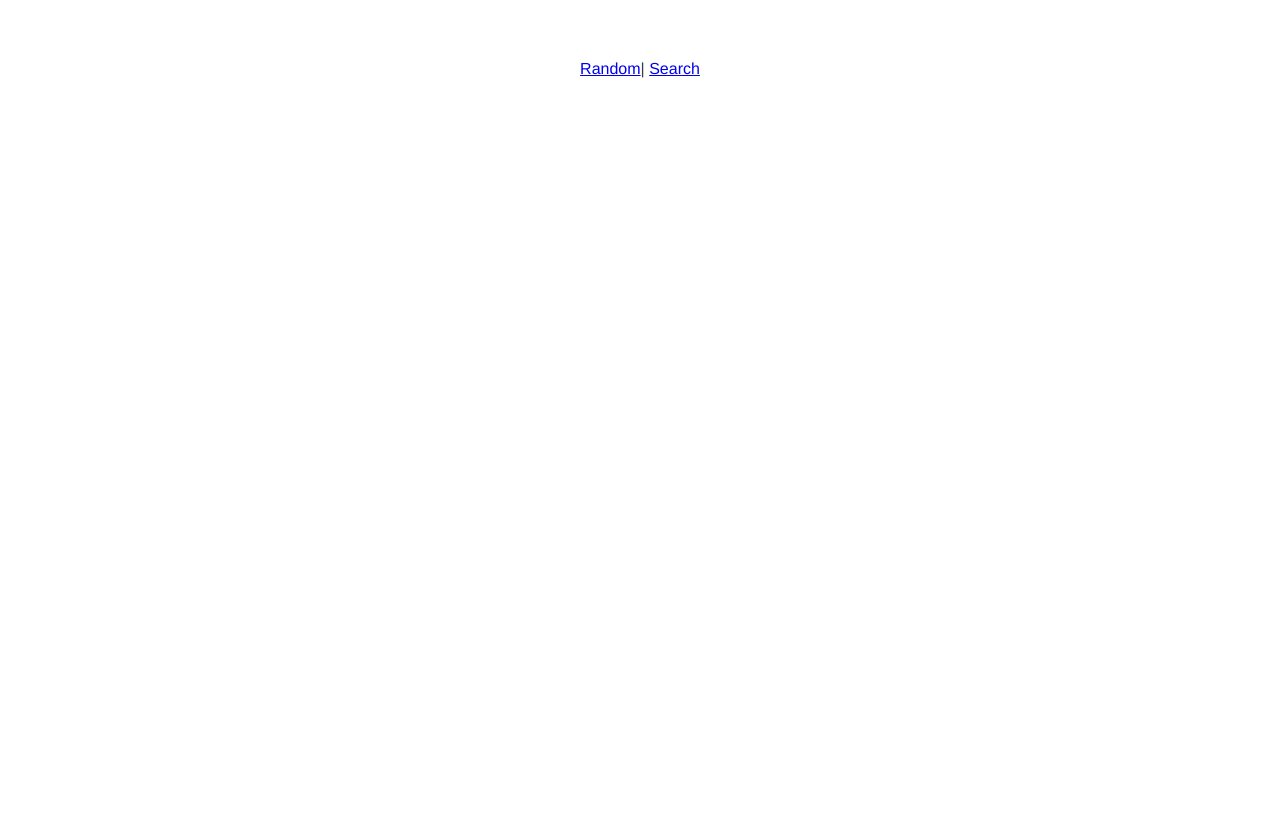
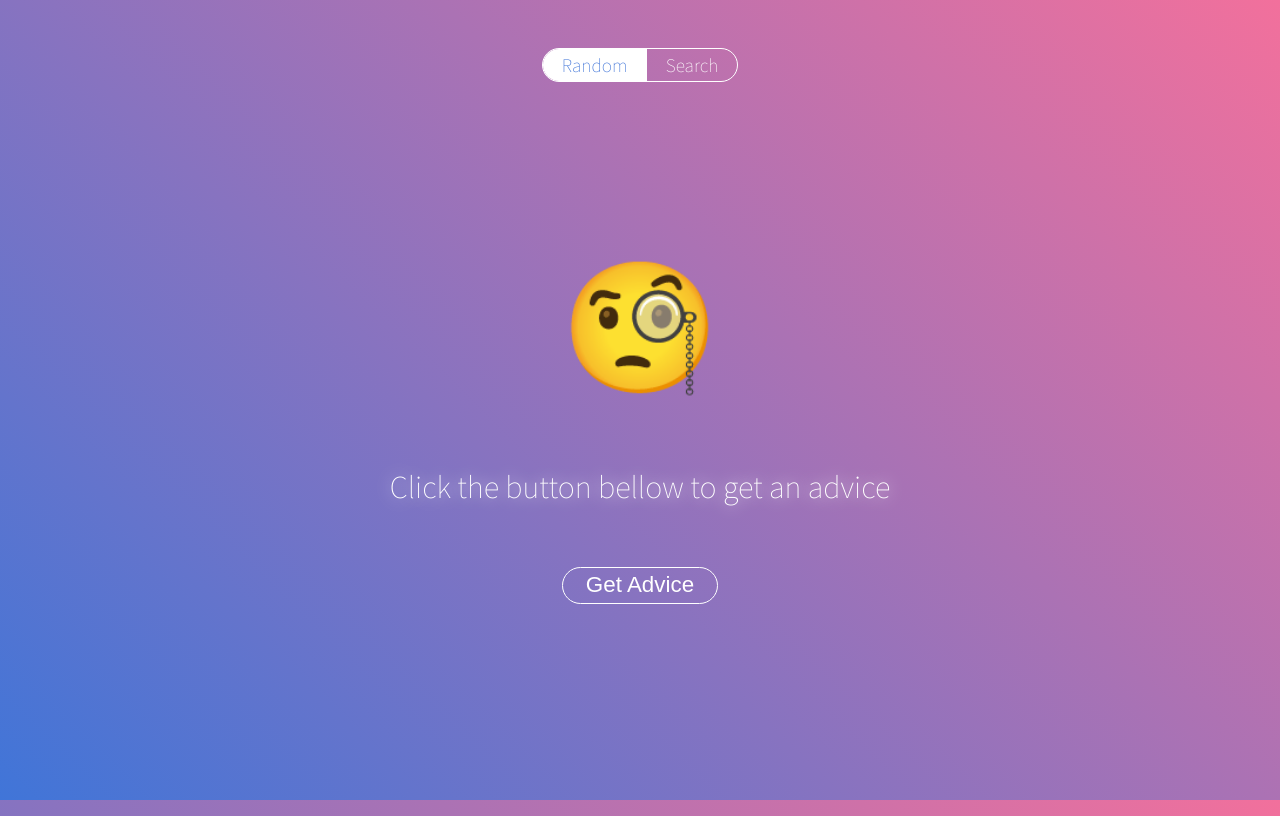
Before and after one commit to vNakamura/vuedvice, a Vue app: page /#/random in a window 1280 px wide. Built offline with nearby package versions, Linux system fonts and the light colour scheme.

Commit message:
feat: add some style

```diff
--- a/public/index.html
+++ b/public/index.html
@@ -1,15 +1,22 @@
 <!DOCTYPE html>
 <html lang="en">
   <head>
-    <meta charset="utf-8">
-    <meta http-equiv="X-UA-Compatible" content="IE=edge">
-    <meta name="viewport" content="width=device-width,initial-scale=1.0">
-    <link rel="icon" href="<%= BASE_URL %>favicon.ico">
+    <meta charset="utf-8" />
+    <meta http-equiv="X-UA-Compatible" content="IE=edge" />
+    <meta name="viewport" content="width=device-width,initial-scale=1.0" />
+    <link rel="icon" href="<%= BASE_URL %>favicon.ico" />
+    <link
+      href="https://fonts.googleapis.com/css?family=Source+Sans+Pro:200"
+      rel="stylesheet"
+    />
     <title>vuedvice</title>
   </head>
   <body>
     <noscript>
-      <strong>We're sorry but vuedvice doesn't work properly without JavaScript enabled. Please enable it to continue.</strong>
+      <strong
+        >We're sorry but vuedvice doesn't work properly without JavaScript
+        enabled. Please enable it to continue.</strong
+      >
     </noscript>
     <div id="app"></div>
     <!-- built files will be auto injected -->
--- a/src/App.vue
+++ b/src/App.vue
@@ -1,7 +1,7 @@
 <template>
   <div id="app">
     <div id="nav">
-      <router-link to="/">Random</router-link>|
+      <router-link to="/random">Random</router-link>
       <router-link to="/search">Search</router-link>
     </div>
     <router-view/>
@@ -9,12 +9,64 @@
 </template>
 
 <style>
+*,
+*:before,
+*:after {
+  box-sizing: border-box;
+}
 #app {
-  font-family: "Avenir", Helvetica, Arial, sans-serif;
+  font-family: "Source Sans Pro", Helvetica, Arial, sans-serif;
+  font-weight: 200;
   -webkit-font-smoothing: antialiased;
   -moz-osx-font-smoothing: grayscale;
   text-align: center;
-  color: #2c3e50;
-  margin-top: 60px;
+  color: white;
+  padding: 40px;
+  display: flex;
+  flex-direction: column;
+
+  min-height: 100vh;
+}
+
+@keyframes bgGradient {
+  0% {
+    background-position: 90% 0%;
+  }
+  50% {
+    background-position: 11% 100%;
+  }
+  100% {
+    background-position: 90% 0%;
+  }
+}
+body {
+  background: linear-gradient(224deg, #f2709c, #4075d8);
+  background-size: 400% 400%;
+  background-attachment: fixed;
+
+  animation: bgGradient 60s ease infinite;
+}
+
+#nav {
+  display: flex;
+  font-size: 1.2em;
+  background: none;
+  border: solid 1px white;
+  border-radius: 1em;
+  font-weight: 200;
+  margin: 0 auto;
+  overflow: hidden;
+}
+#nav a {
+  padding: 0.2em 1em;
+  color: white;
+  text-decoration: none;
+}
+#nav a:hover {
+  text-shadow: 0 0 8px currentColor;
+}
+#nav a.router-link-active {
+  background: white;
+  color: #4075d8;
 }
 </style>
--- a/src/components/Advice.vue
+++ b/src/components/Advice.vue
@@ -1,5 +1,5 @@
 <template>
-  <div class="hello">
+  <div class="advice">
     <h1>{{ msg }}</h1>
   </div>
 </template>
@@ -13,20 +13,17 @@ export default {
 };
 </script>
 
-<!-- Add "scoped" attribute to limit CSS to this component only -->
 <style scoped>
-h3 {
-  margin: 40px 0 0;
+h1 {
+  font-weight: 200;
+  text-shadow: 0 0 16px white;
+  text-align: center;
+  max-width: 65ch;
+  margin: 60px auto;
 }
-ul {
-  list-style-type: none;
-  padding: 0;
-}
-li {
-  display: inline-block;
-  margin: 0 10px;
-}
-a {
-  color: #42b983;
+.advice:not(:last-of-type) h1::after {
+  display: block;
+  content: "~~=·=~~";
+  margin: 60px 0;
 }
 </style>
--- a/src/router.js
+++ b/src/router.js
@@ -8,6 +8,10 @@ export default new Router({
   routes: [
     {
       path: "/",
+      redirect: "/random"
+    },
+    {
+      path: "/random",
       name: "random",
       component: Random
     },
--- a/src/views/Random.vue
+++ b/src/views/Random.vue
@@ -40,9 +40,31 @@ export default {
 };
 </script>
 
-<style>
+<style scoped>
+.random {
+  flex: 1;
+  display: flex;
+  flex-direction: column;
+  justify-content: center;
+  align-items: center;
+}
 .emoji {
   font-size: 128px;
   margin: 0;
 }
+button {
+  font-size: 1.4em;
+  background: none;
+  border: solid 1px white;
+  color: white;
+  border-radius: 1em;
+  font-weight: 200;
+  padding: 0.2em 1em;
+  cursor: pointer;
+}
+button:hover {
+  background: white;
+  color: #f2709c;
+  box-shadow: 0 0 16px white;
+}
 </style>
--- a/src/views/Search.vue
+++ b/src/views/Search.vue
@@ -1,7 +1,7 @@
 <template>
   <div class="search">
-    <input v-model="query" placeholder="Type something">
-    <p v-if="message">{{message}}</p>
+    <input class="input" v-model="query" placeholder="Type something">
+    <p v-if="message" class="message">{{message}}</p>
     <Advice v-for="result in results" :msg="result.advice" :key="result.slip_id"/>
   </div>
 </template>
@@ -60,3 +60,24 @@ export default {
   }
 };
 </script>
+
+<style scoped>
+.input {
+  font-size: 1.4em;
+  background: white;
+  border: solid 1px #4075d8;
+  color: #4075d8;
+  border-radius: 0.4em;
+  font-weight: 200;
+  padding: 0.2em 1em;
+  margin: 40px;
+  width: 50%;
+}
+.input::placeholder {
+  color: currentColor;
+  opacity: 0.5;
+}
+.message {
+  font-size: 1.2em;
+}
+</style>
```
